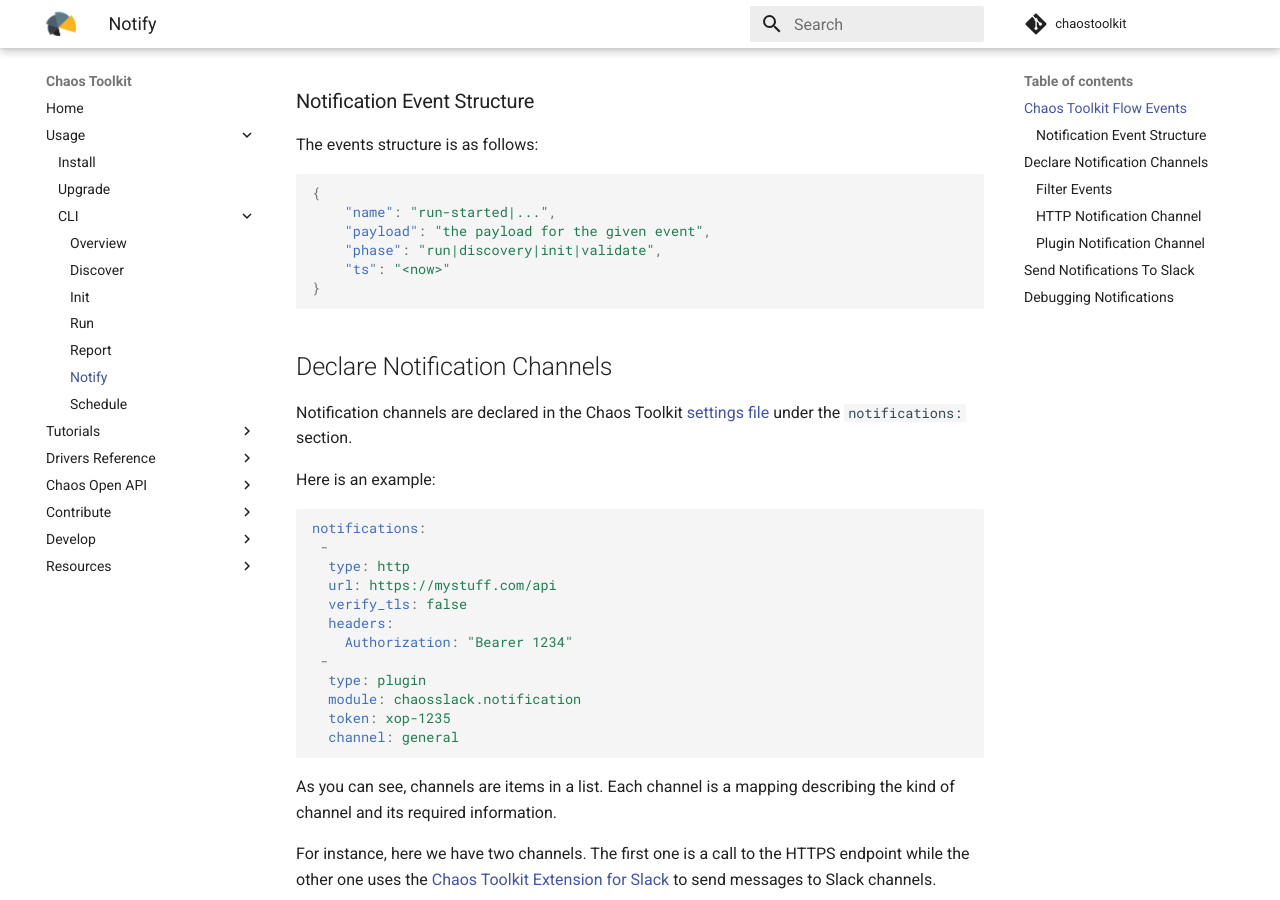
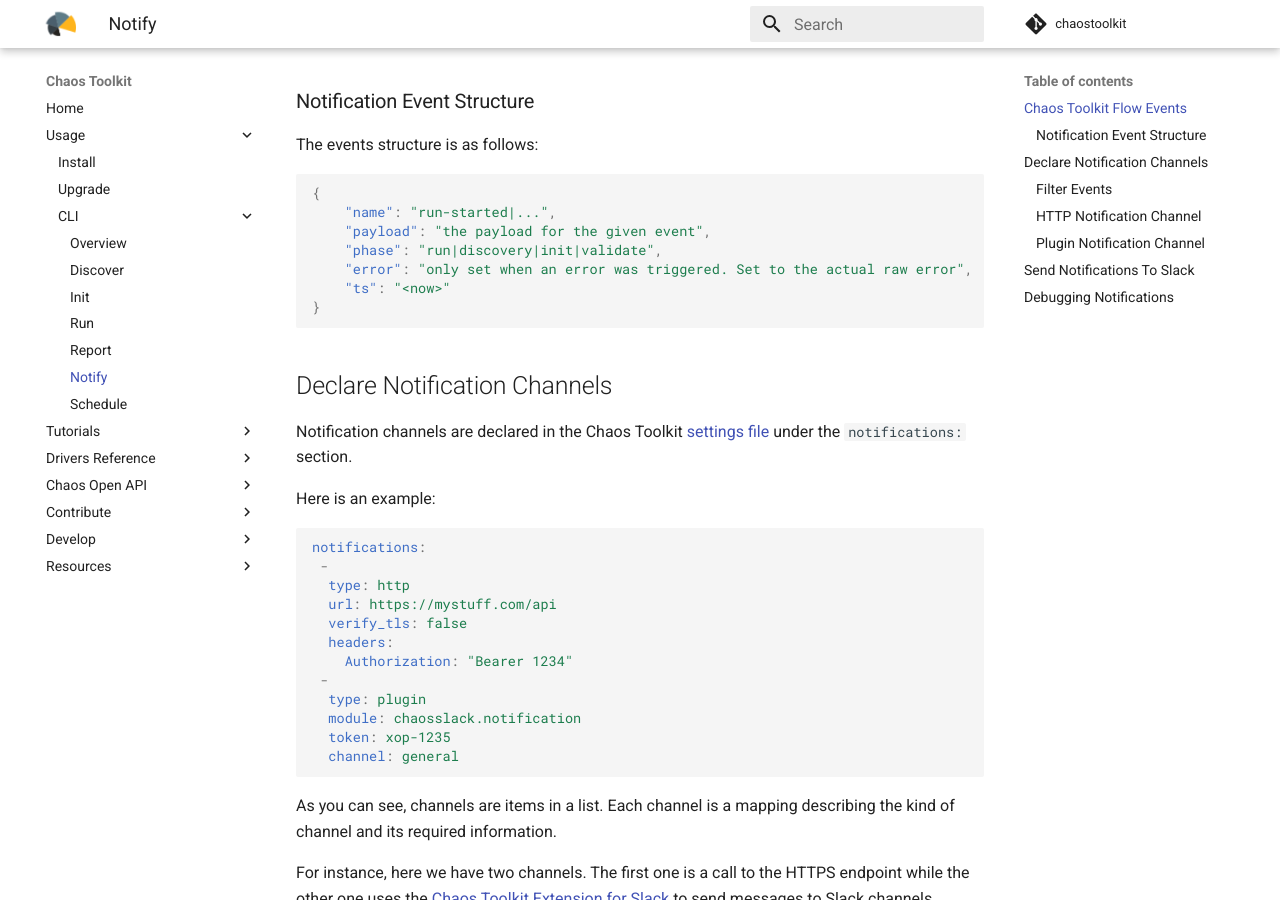
Before and after one commit to chaostoolkit/chaostoolkit-documentation, an MkDocs documentation site: the page built from sources/reference/usage/notification.md, in a window 1280 px wide and 900 px high, scrolled down 1330 px. Built offline with MkDocs 1.6.1 and Material for MkDocs 9.7.7, drawn with Linux system fonts in a browser that asks for light colours; comment, search, counter and statistics services are not loaded.

Commit message:
Add error field
Signed-off-by: Sylvain Hellegouarch <sh@defuze.org>

````diff
--- a/sources/reference/usage/notification.md
+++ b/sources/reference/usage/notification.md
@@ -55,6 +55,7 @@
     "name": "run-started|...",
     "payload": "the payload for the given event",
     "phase": "run|discovery|init|validate",
+    "error": "only set when an error was triggered. Set to the actual raw error",
     "ts": "<now>"
 }
 ```
````
